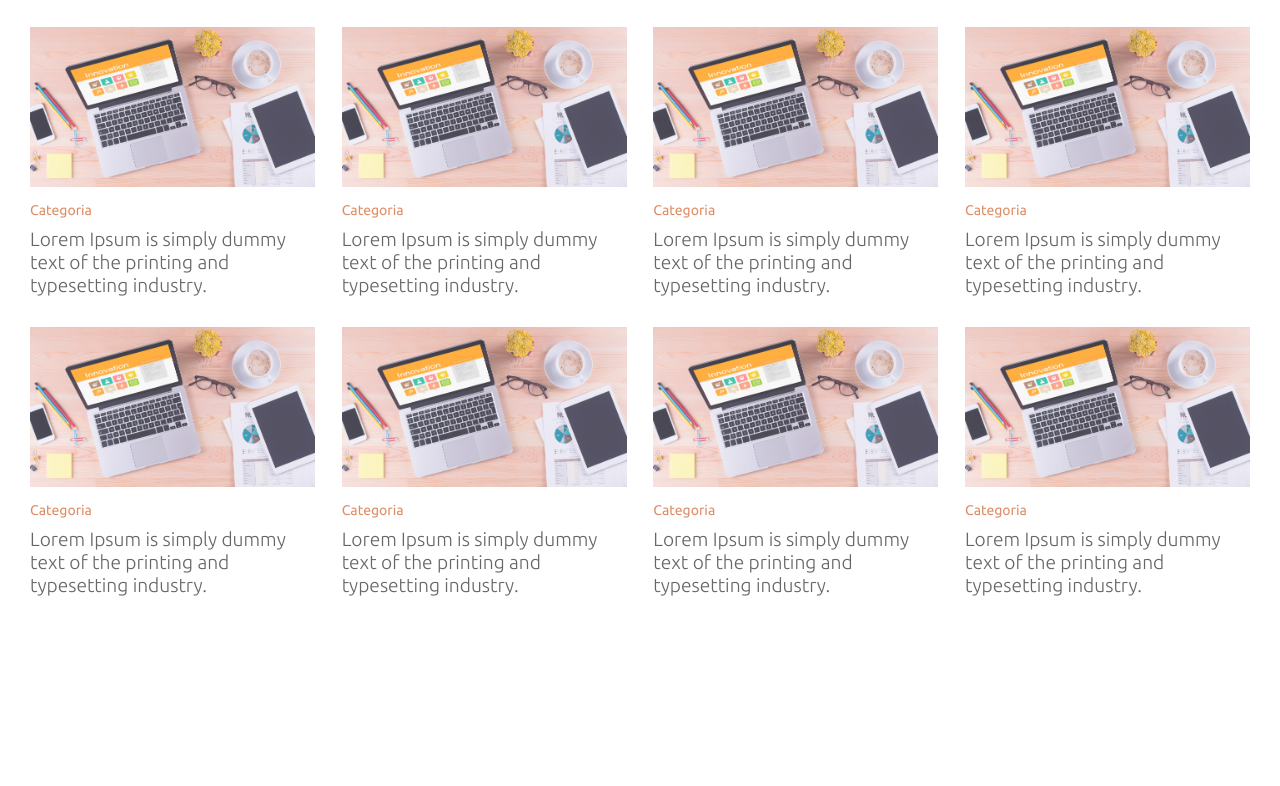
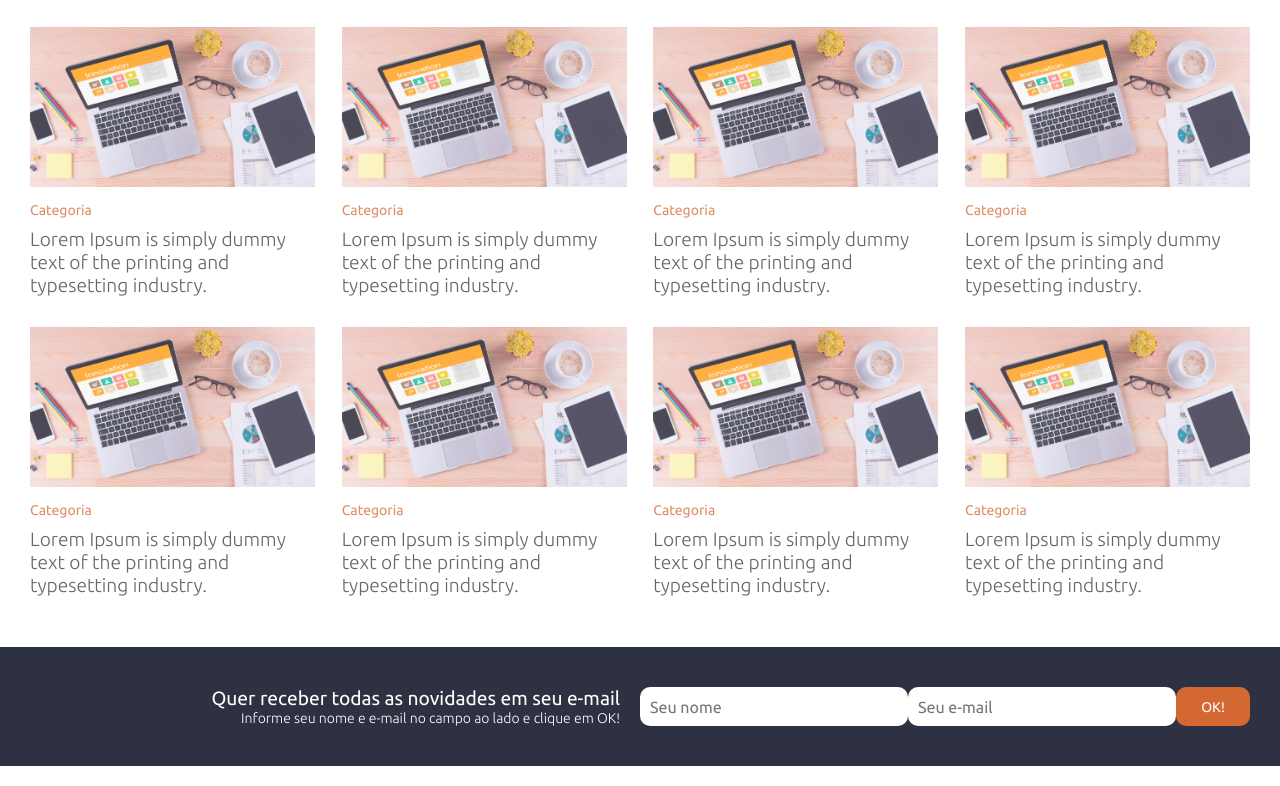
Before and after one commit to claudiuri/HtmlCssEssentials, a plain HTML site: page index.html in a window 1280 px wide. Shown: the part 787-1573 px from the top of the page. Before the commit the page ends 1414 px from the top, so only its background shows below. Drawn offline with Linux system fonts and the light colour scheme.

Commit message:
adicionando optin

```diff
--- a/_cdn/style.css
+++ b/_cdn/style.css
@@ -144,3 +144,61 @@
 .main_blog article h2 a{
     color: #333;
 }
+
+/*  OPTIN  */
+
+.main_optin{
+    width: 100%;
+    background: #2D3142;
+    margin: 20px 0;
+}
+
+.main_optin_content{
+    max-width: calc(1300px - 40px);
+    padding: 40px 20px;
+    margin: 0 auto;
+    display: flex;
+}
+
+.main_optin_content header, .main_optin_content form {
+    flex-basis: 50%;
+}
+
+.main_optin_content header h1, .main_optin_content header p {
+    color: #FFF;
+    text-align: right;
+    margin-right: 20px;
+}
+
+.main_optin_content header h1 {
+    font-size: 1.2em;
+    font-weight: 400;
+}
+
+.main_optin_content header p {
+    font-weight: 300;
+    font-size: 0.875em;
+}
+
+.main_optin_content form {
+    display: flex;
+    justify-content: space-between;
+}
+
+.main_optin_content form input[type="text"], .main_optin_content form input[type="email"] {
+    flex-basis: 37%;
+    border-radius: 10px;
+    -moz-border-radius: 10px;
+    -webkit-border-radius: 10px;
+    border: none;
+    padding: 0 10px;
+}
+
+.main_optin_content form button {
+    flex-basis: 20%;
+    border-radius: 10px;
+    background-color: #D36833;
+    color: #FFF;
+    border: none;
+    font-size: 0.875em;
+}
--- a/index.html
+++ b/index.html
@@ -111,6 +111,23 @@
                     <h2><a href="#" class="title">Lorem Ipsum is simply dummy text of the printing and typesetting industry.</a></h2>
             </article>
         </section>
+
+        <article class="main_optin">
+            <div class="main_optin_content">
+                <header>
+                    <h1>Quer receber todas as novidades em seu e-mail</h1>
+                    <p>Informe seu nome e e-mail no campo ao lado e clique em OK!</p>
+                </header>
+
+                <form action="">
+                    <input type="text" placeholder="Seu nome">
+                    <input type="text" placeholder="Seu e-mail">
+                    <button>OK!</button>
+                </form>
+            </div>
+        </article>
+
+
     </main>
 </body>
 </html>
```
